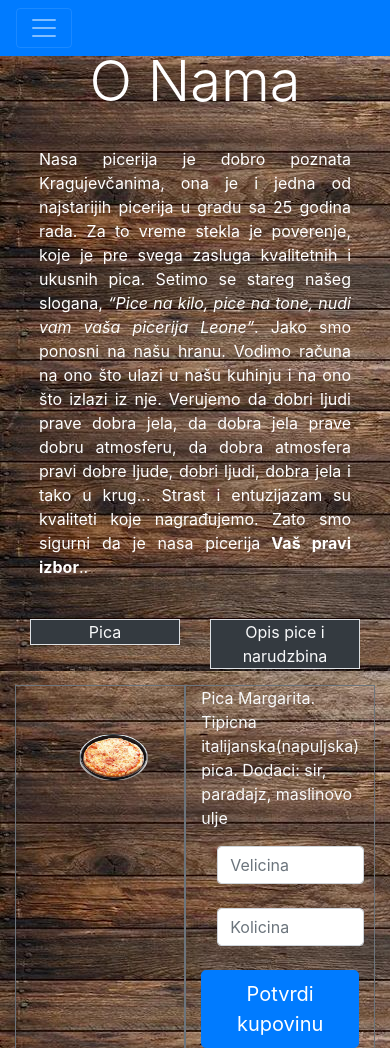
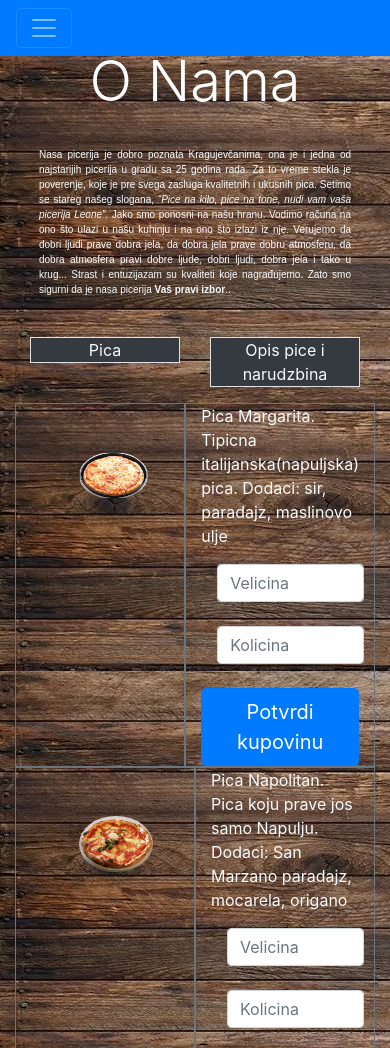
Before and after one commit to Hami998/PIA-homeworks, a PHP site: page /main-page.html in a window 390 px wide. Shown: the top 1048 px of the page. Run offline with PHP 8.4, Linux system fonts and the light colour scheme.

Commit message:
Stilizovao tekst u sekciji O nama

```diff
--- a/hw-2/main-page.html
+++ b/hw-2/main-page.html
@@ -44,8 +44,7 @@
     <div id="Onama">
             <h1 class="display-4 text-white text-center text-capitalize md-4">O nama</h1>
         <arcticle>
-            <!--Namesti font size i da moze na svim uredjajima da se gleda ono sm -->
-                <p class="text-white text-justify p-4">
+                <p class="text-light p-4" id="tekst">
                         Nasa picerija je dobro poznata Kragujevčanima,
                         ona je i jedna od najstarijih picerija u gradu sa 25 godina rada.
                          Za to vreme stekla je poverenje, koje je pre svega zasluga kvalitetnih i
--- a/hw-2/pozadina.css
+++ b/hw-2/pozadina.css
@@ -2,3 +2,17 @@ body{
     background-image:  url("images/background1.png");
     background-repeat: repeat;
 }
+
+#tekst {
+    font-family: 'Times New Roman', Times, serif;
+    font-size: 20px;
+    text-align: center;
+}
+
+@media screen and (max-width: 560px) {
+    #tekst {
+      font-family: Arial, Helvetica, sans-serif;
+      font-size: 10px;
+      text-align: justify;
+    }
+  }
```
